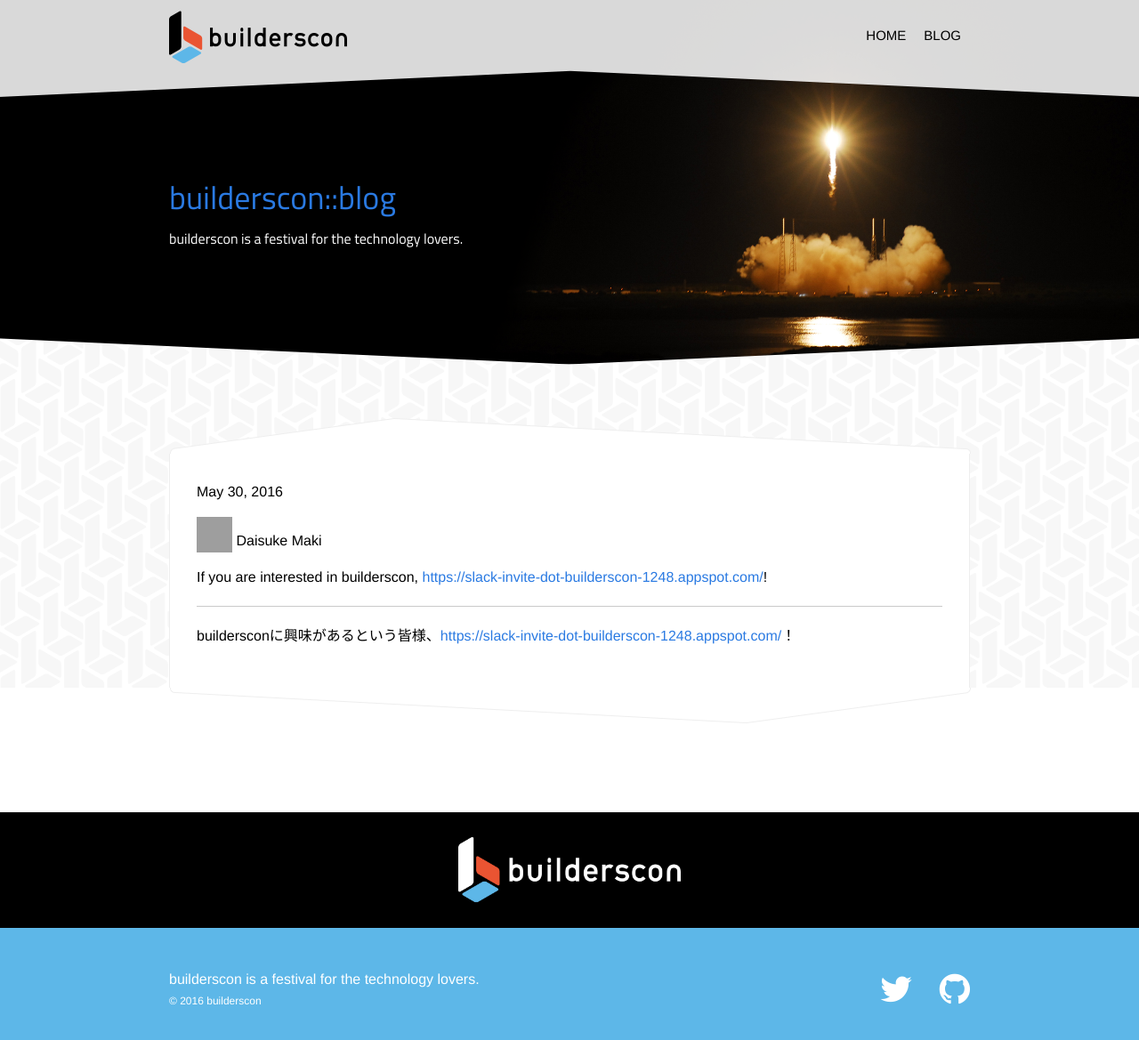
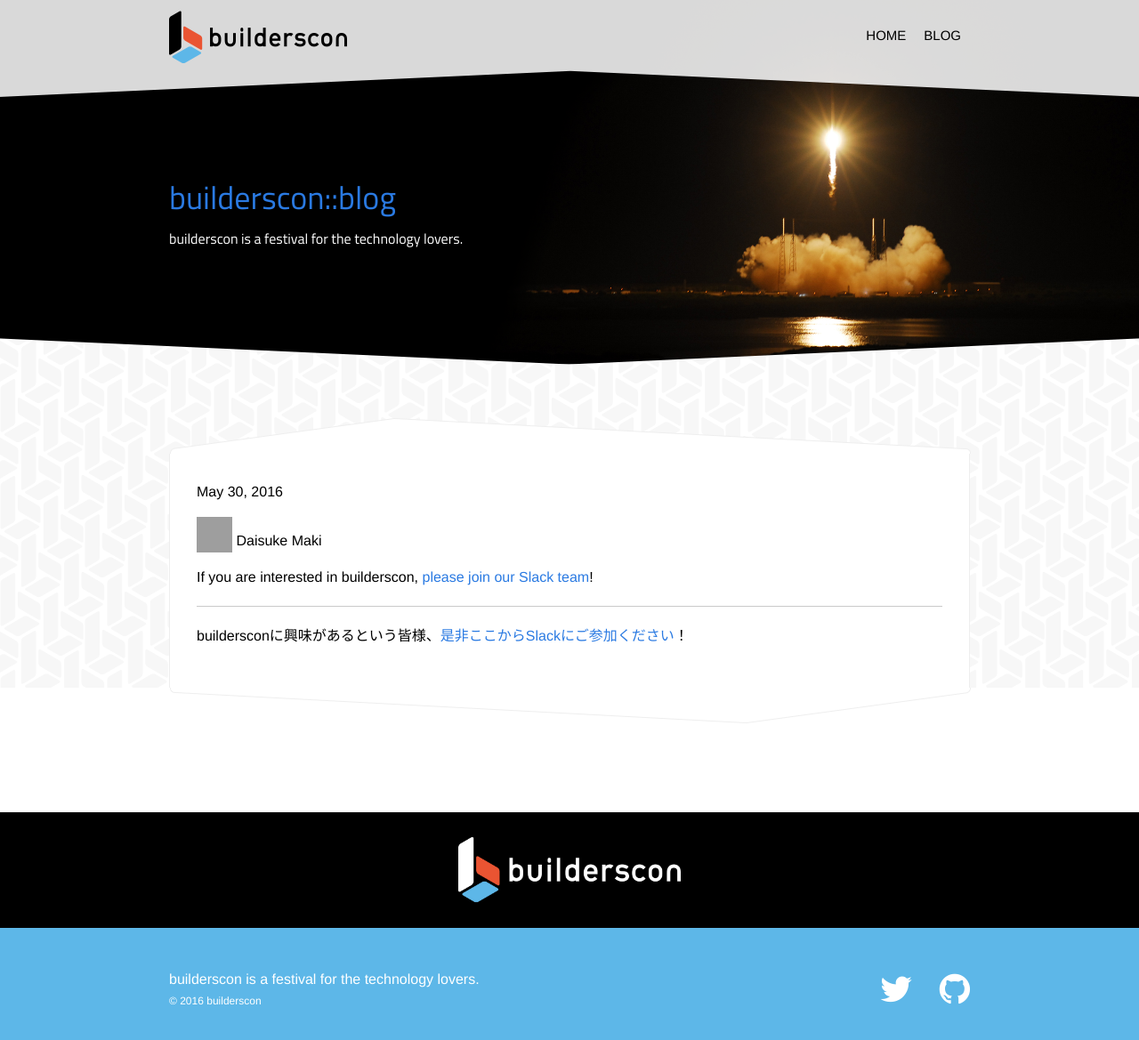
Before and after one commit to uzulla/blog.builderscon.io, a Jekyll site: the page built from _posts/2016-05-30-join-slack.md, in a window 1280 px wide and 1207 px high. Shown: the top 1169 px of the window at 89% size. Built offline with Jekyll 4.4.1, drawn with Linux system fonts in a browser that asks for light colours; some web fonts are replaced; grey boxes are pictures that could not be loaded.

Commit message:
fix link

```diff
--- a/_posts/2016-05-30-join-slack.md
+++ b/_posts/2016-05-30-join-slack.md
@@ -6,9 +6,9 @@ categories: builderscon
 author: lestrrat
 ---
 
-If you are interested in builderscon, [https://slack-invite-dot-builderscon-1248.appspot.com/](please join our Slack team)!
+If you are interested in builderscon, [please join our Slack team](https://slack-invite-dot-builderscon-1248.appspot.com/)!
 
 
 ---
 
-buildersconに興味があるという皆様、[https://slack-invite-dot-builderscon-1248.appspot.com/](是非ここからSlackにご参加ください)！
+buildersconに興味があるという皆様、[是非ここからSlackにご参加ください](https://slack-invite-dot-builderscon-1248.appspot.com/)！
```
